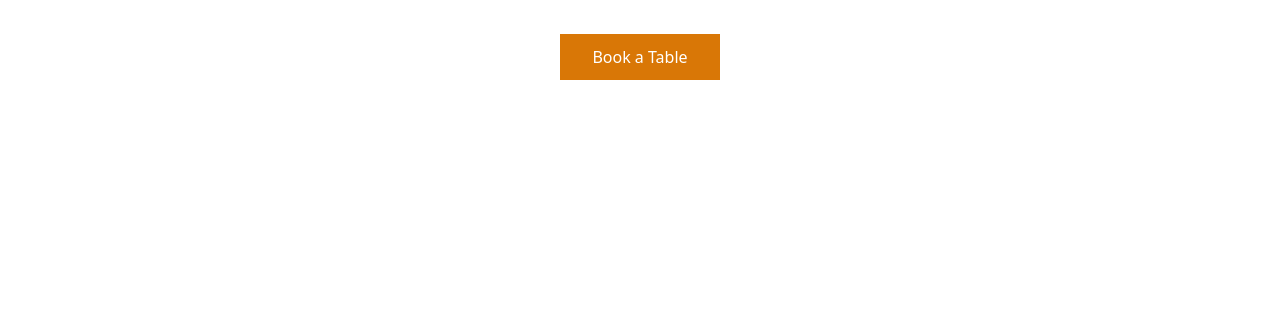
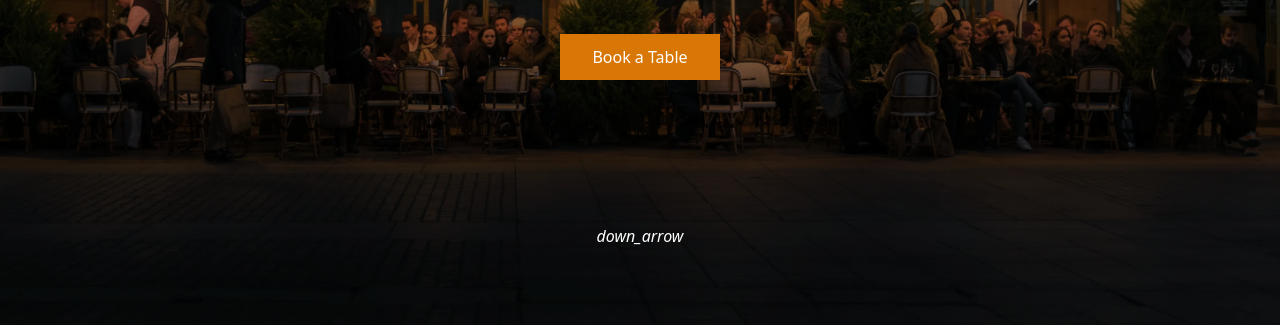
Before and after one commit to Patadam/tastyroads, a plain HTML site: page index.html in a window 1280 px wide. Shown: the part 475-800 px from the top of the page. Drawn offline with nearby package versions, Linux system fonts and the light colour scheme.

Commit message:
fix: image link broken

```diff
--- a/index.html
+++ b/index.html
@@ -34,7 +34,7 @@
       </div>
       <img
         class="object-cover absolute top-0 left-0 h-full w-full z-0 filter brightness-50"
-        src="/resources/images/background.jpg"
+        src="/resources/images/background.webp"
         alt="background image"
       />
     </header>
```
